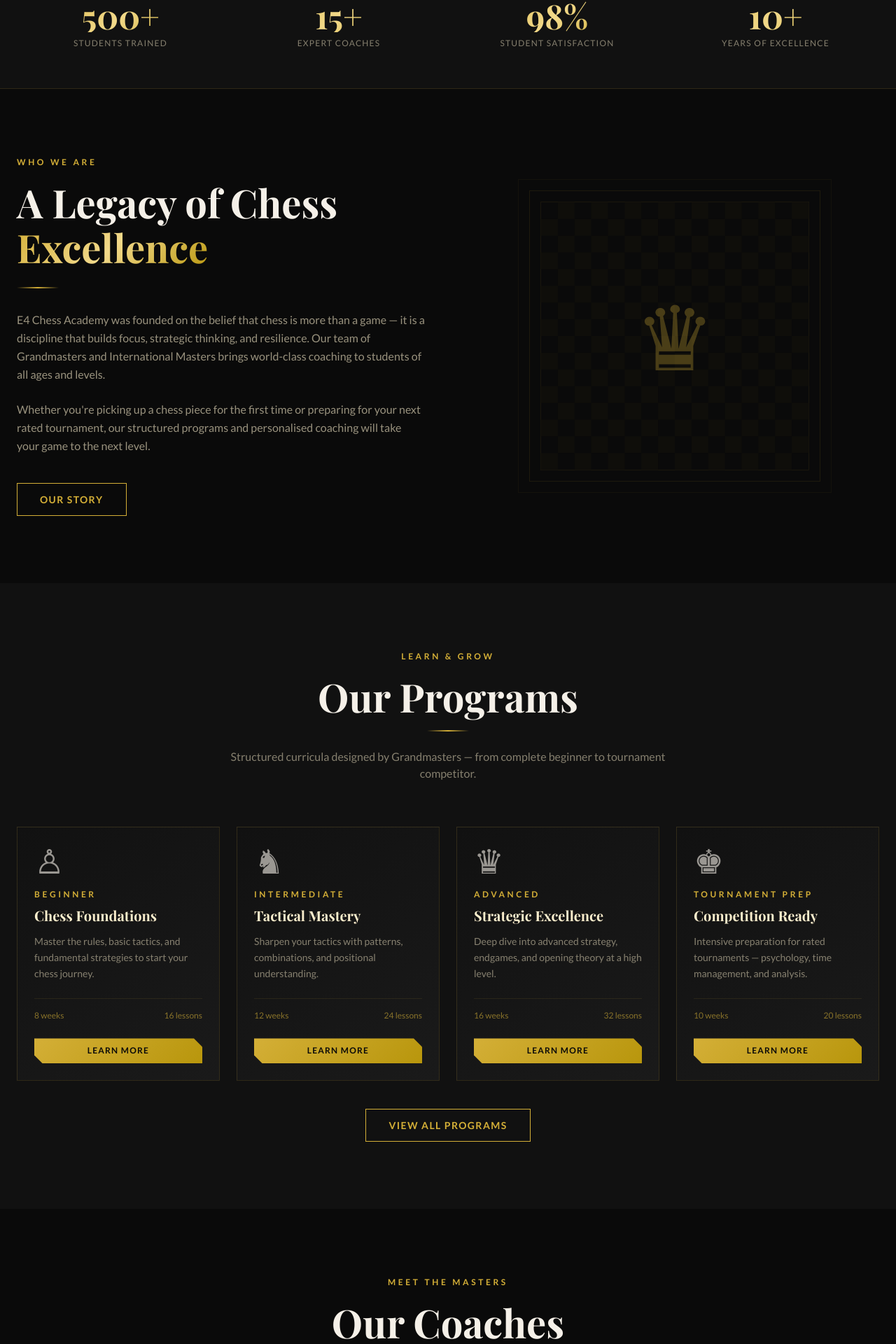
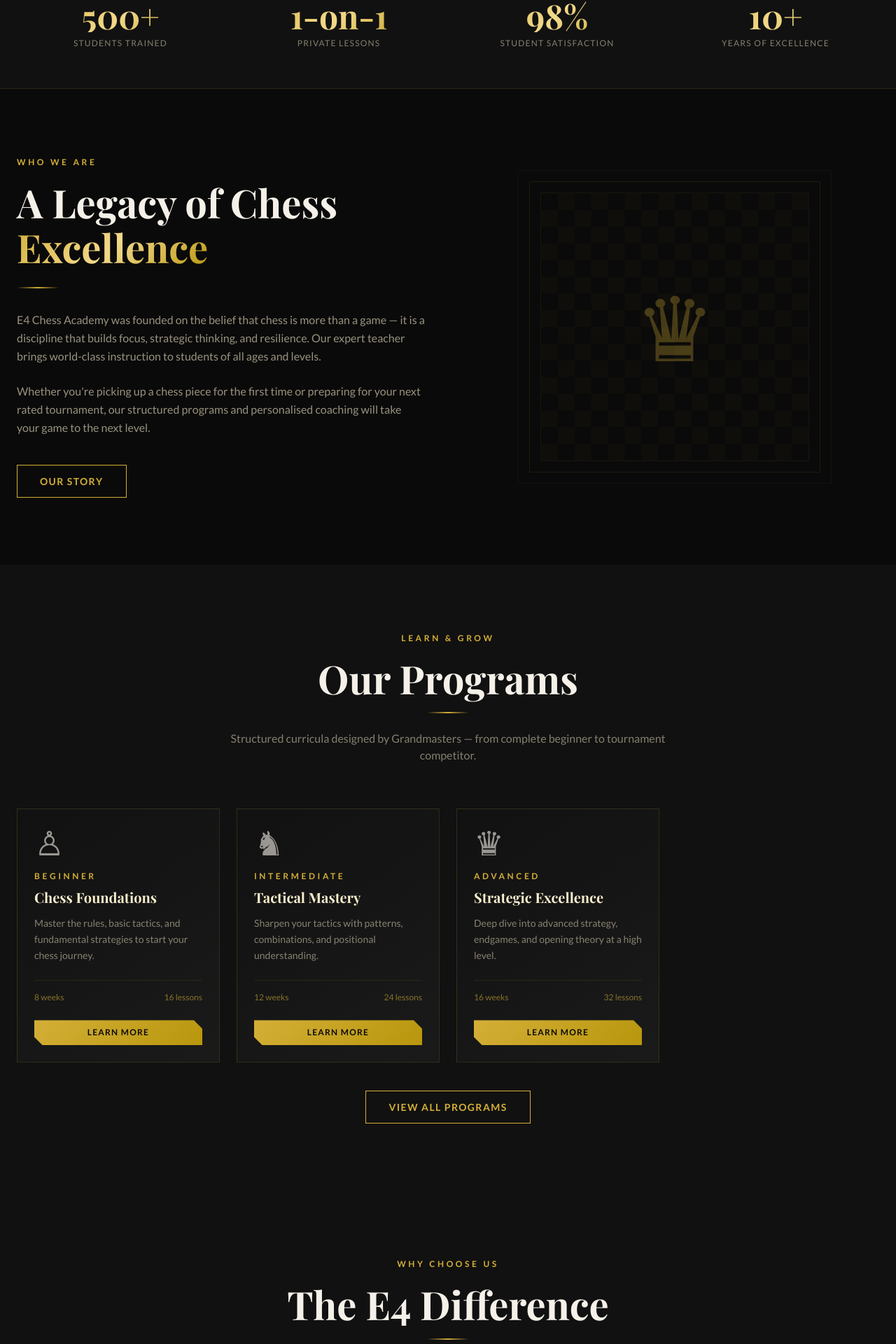
Before and after one commit to archanode/E4, a React (Vite) app: page / in a window 1280 px wide. Shown: the part 859-2779 px from the top of the page at 70% size. Built offline with nearby package versions, Linux system fonts and the light colour scheme; a web font is replaced by a local one.

Commit message:
Remove multiple coach references, single teacher throughout, equal package boxes

```diff
--- a/src/pages/Coaching.tsx
+++ b/src/pages/Coaching.tsx
@@ -6,8 +6,8 @@
     icon: '♙',
     price: 30,
     per: 'lesson',
-    desc: 'A one-off private lesson with one of our coaches — perfect for trying our teaching style or working on a specific topic.',
-    features: ['60-minute session', 'Any topic of your choice', 'Game analysis included', 'Session recording available'],
+    desc: 'A one-off private lesson — perfect for trying our teaching style or working on a specific topic.',
+    features: ['60-minute session', 'Any topic of your choice', 'Game analysis included', 'Session recording available', 'Progress notes after each session'],
     cta: 'Book a Lesson',
   },
   {
@@ -15,8 +15,8 @@
     icon: '♛',
     price: 120,
     per: 'month',
-    desc: 'Four private lessons per month with a dedicated coach — the fastest way to improve.',
-    features: ['4 × 60-minute lessons', 'Dedicated coach assigned', 'Custom study plan', 'Ongoing game analysis', 'WhatsApp support'],
+    desc: 'Four private lessons per month — the fastest way to improve your game consistently.',
+    features: ['4 × 60-minute lessons', 'Custom study plan', 'Ongoing game analysis', 'Progress notes after each session', 'WhatsApp support'],
     cta: 'Start Monthly',
     featured: true,
   },
@@ -46,12 +46,11 @@
             <h2 className="section-title mb-4">How It Works</h2>
             <div className="divider-gold" />
           </div>
-          <div className="grid sm:grid-cols-2 lg:grid-cols-4 gap-6">
+          <div className="grid sm:grid-cols-3 gap-6">
             {[
               { step: '01', title: 'Free Assessment', desc: 'We assess your current level and discuss your goals in a free 30-minute consultation.' },
-              { step: '02', title: 'Coach Match', desc: 'We match you with the ideal coach based on your level, style, and availability.' },
-              { step: '03', title: 'Custom Plan', desc: 'Your coach builds a personalised study plan targeting your specific weaknesses.' },
-              { step: '04', title: 'Start Improving', desc: 'Begin your lessons and track measurable progress with regular game analysis.' },
+              { step: '02', title: 'Custom Plan', desc: 'Your teacher builds a personalised study plan targeting your specific weaknesses and goals.' },
+              { step: '03', title: 'Start Improving', desc: 'Begin your lessons and track measurable progress with regular game analysis and feedback.' },
             ].map((s) => (
               <div key={s.step} className="card-luxury p-8 text-center relative">
                 <div className="font-serif text-5xl font-bold text-gold-400/15 mb-4">{s.step}</div>
--- a/src/pages/Contact.tsx
+++ b/src/pages/Contact.tsx
@@ -126,7 +126,7 @@
                       >
                         <option value="">Select a topic...</option>
                         <option>Course Enquiry</option>
-                        <option>Private Coaching</option>
+                        <option>Private Lessons</option>
                         <option>Tournament Registration</option>
                         <option>Junior Programme</option>
                         <option>Pricing & Membership</option>
--- a/src/pages/Courses.tsx
+++ b/src/pages/Courses.tsx
@@ -161,7 +161,7 @@
           <h2 className="section-title mb-6">Take Our Free Assessment</h2>
           <div className="divider-gold mb-8" />
           <p className="text-gold-100/55 font-body mb-8 leading-relaxed">
-            Our coaches will evaluate your current level and recommend the perfect program for your goals.
+            Our teacher will evaluate your current level and recommend the perfect program for your goals.
           </p>
           <Link to="/contact" className="btn-primary">Book a Free Assessment</Link>
         </div>
--- a/src/pages/Home.tsx
+++ b/src/pages/Home.tsx
@@ -3,7 +3,7 @@
 
 const stats = [
   { value: '500+', label: 'Students Trained' },
-  { value: '15+', label: 'Expert Coaches' },
+  { value: '1-on-1', label: 'Private Lessons' },
   { value: '98%', label: 'Student Satisfaction' },
   { value: '10+', label: 'Years of Excellence' },
 ]
@@ -33,38 +33,6 @@
     lessons: 32,
     icon: '♛',
   },
-  {
-    level: 'Tournament Prep',
-    title: 'Competition Ready',
-    desc: 'Intensive preparation for rated tournaments — psychology, time management, and analysis.',
-    duration: '10 weeks',
-    lessons: 20,
-    icon: '♚',
-  },
-]
-
-const coaches = [
-  {
-    name: 'GM Alexander Petrov',
-    title: 'Grandmaster · Head Coach',
-    rating: 2680,
-    speciality: 'Opening Theory & Middlegame',
-    img: null,
-  },
-  {
-    name: 'IM Sofia Marchetti',
-    title: 'International Master',
-    rating: 2420,
-    speciality: 'Endgame Technique',
-    img: null,
-  },
-  {
-    name: 'FM Daniel Borg',
-    title: 'FIDE Master · Junior Specialist',
-    rating: 2310,
-    speciality: 'Youth Development',
-    img: null,
-  },
 ]
 
 const testimonials = [
@@ -75,7 +43,7 @@
     rating: 5,
   },
   {
-    quote: 'The coaching here is world-class. GM Petrov\'s sessions are insightful beyond measure — I understand chess at a completely different level now.',
+    quote: 'The lessons here are world-class. Every session is insightful beyond measure — I understand chess at a completely different level now.',
     name: 'Isabelle Fontaine',
     title: 'Tournament Player · France',
     rating: 5,
@@ -132,7 +100,7 @@
               Explore Programs
             </Link>
             <Link to="/coaching" className="btn-outline">
-              Book a Coach
+              Book a Lesson
             </Link>
           </div>
 
@@ -172,8 +140,8 @@
             <div className="divider-gold mb-8" style={{ margin: '0 0 2rem 0' }} />
             <p className="text-gold-100/60 font-body leading-relaxed mb-6">
               E4 Chess Academy was founded on the belief that chess is more than a game — it is a discipline that builds
-              focus, strategic thinking, and resilience. Our team of Grandmasters and International Masters brings
-              world-class coaching to students of all ages and levels.
+              focus, strategic thinking, and resilience. Our expert teacher brings
+              world-class instruction to students of all ages and levels.
             </p>
             <p className="text-gold-100/60 font-body leading-relaxed mb-10">
               Whether you're picking up a chess piece for the first time or preparing for your next rated tournament,
@@ -243,41 +211,6 @@
         </div>
       </section>
 
-      {/* ─── COACHES ─── */}
-      <section className="py-24 px-6">
-        <div className="max-w-7xl mx-auto">
-          <div className="text-center mb-16">
-            <p className="section-label mb-4">Meet the Masters</p>
-            <h2 className="section-title mb-4">Our Coaches</h2>
-            <div className="divider-gold mb-6" />
-            <p className="text-gold-100/50 font-body max-w-2xl mx-auto">
-              Learn from titled players who have competed at the highest levels of the game.
-            </p>
-          </div>
-
-          <div className="grid md:grid-cols-3 gap-8">
-            {coaches.map((c) => (
-              <div key={c.name} className="card-luxury p-8 text-center">
-                {/* Avatar placeholder */}
-                <div className="w-24 h-24 mx-auto mb-6 border-2 border-gold-400/30 flex items-center justify-center bg-dark-700">
-                  <span className="text-4xl text-gold-400/40">♞</span>
-                </div>
-                <h3 className="font-serif text-xl font-bold text-gold-100 mb-1">{c.name}</h3>
-                <p className="text-xs text-gold-400 tracking-wide font-body mb-1">{c.title}</p>
-                <p className="text-xs text-gold-100/40 font-body mb-4">{c.speciality}</p>
-                <div className="inline-block border border-gold-400/25 px-4 py-1.5">
-                  <span className="text-xs text-gold-400 font-body">Rating: {c.rating}</span>
-                </div>
-              </div>
-            ))}
-          </div>
-
-          <div className="text-center mt-10">
-            <Link to="/coaches" className="btn-outline">View All Coaches</Link>
-          </div>
-        </div>
-      </section>
-
       {/* ─── WHY E4 ─── */}
       <section className="py-24 px-6 bg-dark-800">
         <div className="max-w-7xl mx-auto">
@@ -288,11 +221,11 @@
           </div>
           <div className="grid sm:grid-cols-2 lg:grid-cols-3 gap-8">
             {[
-              { icon: '♛', title: 'World-Class Coaches', desc: 'Learn directly from Grandmasters and International Masters with decades of competitive experience.' },
+              { icon: '♛', title: 'Expert Instruction', desc: 'Learn directly from a titled player with years of competitive and teaching experience.' },
               { icon: '♟', title: 'Structured Curriculum', desc: 'Every program follows a proven, GM-designed curriculum that builds skills systematically.' },
               { icon: '🏆', title: 'Tournament Pathway', desc: 'We prepare students for competitive play — from local club tournaments to FIDE-rated events.' },
               { icon: '🎯', title: 'Personalised Coaching', desc: 'Individual sessions tailored to your specific strengths, weaknesses, and goals.' },
-              { icon: '💻', title: 'Online & In-Person', desc: 'Flexible learning — attend sessions at our academy or join live from anywhere in the world.' },
+              { icon: '💻', title: 'Online Lessons', desc: 'All lessons are conducted online via video — train from anywhere in the world, on your schedule.' },
               { icon: '📊', title: 'Progress Tracking', desc: 'Monitor your improvement with detailed game analysis, performance reports, and milestone tracking.' },
             ].map((f) => (
               <div key={f.title} className="card-luxury p-7 flex gap-5">
--- a/src/pages/Schedule.tsx
+++ b/src/pages/Schedule.tsx
@@ -1,13 +1,13 @@
 const days = ['Monday', 'Tuesday', 'Wednesday', 'Thursday', 'Friday', 'Saturday', 'Sunday']
 
 const schedule = [
-  { day: 'Monday', time: '09:00 – 10:30', title: 'Beginners Group', coach: 'FM Daniel Borg', format: 'In-Person', level: 'Beginner', spots: 4 },
-  { day: 'Monday', time: '18:00 – 19:30', title: 'Tactics Workshop', coach: 'IM Carlos Rodrigues', format: 'Online', level: 'Intermediate', spots: 6 },
-  { day: 'Tuesday', time: '19:00 – 20:30', title: 'Advanced Strategy', coach: 'GM Alexander Petrov', format: 'In-Person', level: 'Advanced', spots: 2 },
-  { day: 'Wednesday', time: '09:00 – 10:00', title: 'Endgame Masterclass', coach: 'IM Sofia Marchetti', format: 'Online', level: 'Intermediate', spots: 5 },
-  { day: 'Wednesday', time: '18:30 – 20:00', title: 'Opening Repertoire', coach: 'GM Alexander Petrov', format: 'In-Person', level: 'Advanced', spots: 0 },
-  { day: 'Thursday', time: '10:00 – 11:30', title: 'Beginners Group', coach: 'FM Daniel Borg', format: 'In-Person', level: 'Beginner', spots: 6 },
-  { day: 'Friday', time: '18:00 – 19:30', title: 'Positional Play', coach: 'IM Sofia Marchetti', format: 'In-Person', level: 'Intermediate', spots: 4 },
+  { day: 'Monday', time: '09:00 – 10:30', title: 'Beginners Group', format: 'In-Person', level: 'Beginner', spots: 4 },
+  { day: 'Monday', time: '18:00 – 19:30', title: 'Tactics Workshop', format: 'Online', level: 'Intermediate', spots: 6 },
+  { day: 'Tuesday', time: '19:00 – 20:30', title: 'Advanced Strategy', format: 'In-Person', level: 'Advanced', spots: 2 },
+  { day: 'Wednesday', time: '09:00 – 10:00', title: 'Endgame Masterclass', format: 'Online', level: 'Intermediate', spots: 5 },
+  { day: 'Wednesday', time: '18:30 – 20:00', title: 'Opening Repertoire', format: 'In-Person', level: 'Advanced', spots: 0 },
+  { day: 'Thursday', time: '10:00 – 11:30', title: 'Beginners Group', format: 'In-Person', level: 'Beginner', spots: 6 },
+  { day: 'Friday', time: '18:00 – 19:30', title: 'Positional Play', format: 'In-Person', level: 'Intermediate', spots: 4 },
 ]
 
 const levelColors: Record<string, string> = {
@@ -63,7 +63,6 @@
                         </span>
                       </div>
                       <h3 className="font-serif text-lg font-bold text-gold-100 mb-1">{s.title}</h3>
-                      <p className="text-xs text-gold-100/50 font-body mb-1">{s.coach}</p>
                       <p className="text-xs text-gold-100/40 font-body mb-4">{s.format}</p>
                       <div className="flex justify-between items-center border-t border-gold-400/10 pt-4">
                         <span className={`text-xs font-body ${s.spots === 0 ? 'text-red-400' : 'text-green-400'}`}>
@@ -93,9 +92,9 @@
       <section className="py-12 px-6 bg-dark-800 text-center">
         <div className="max-w-2xl mx-auto">
           <p className="text-gold-100/50 font-body text-sm mb-4">
-            Private coaching sessions are arranged directly with your assigned coach at mutually convenient times.
+            Private lessons are arranged directly with your teacher at mutually convenient times.
           </p>
-          <a href="/coaching" className="btn-outline text-xs">View Private Coaching</a>
+          <a href="/coaching" className="btn-outline text-xs">View Private Lessons</a>
         </div>
       </section>
     </div>
```
Also changed, not shown: src/pages/About.tsx (+6 -36 lines).
